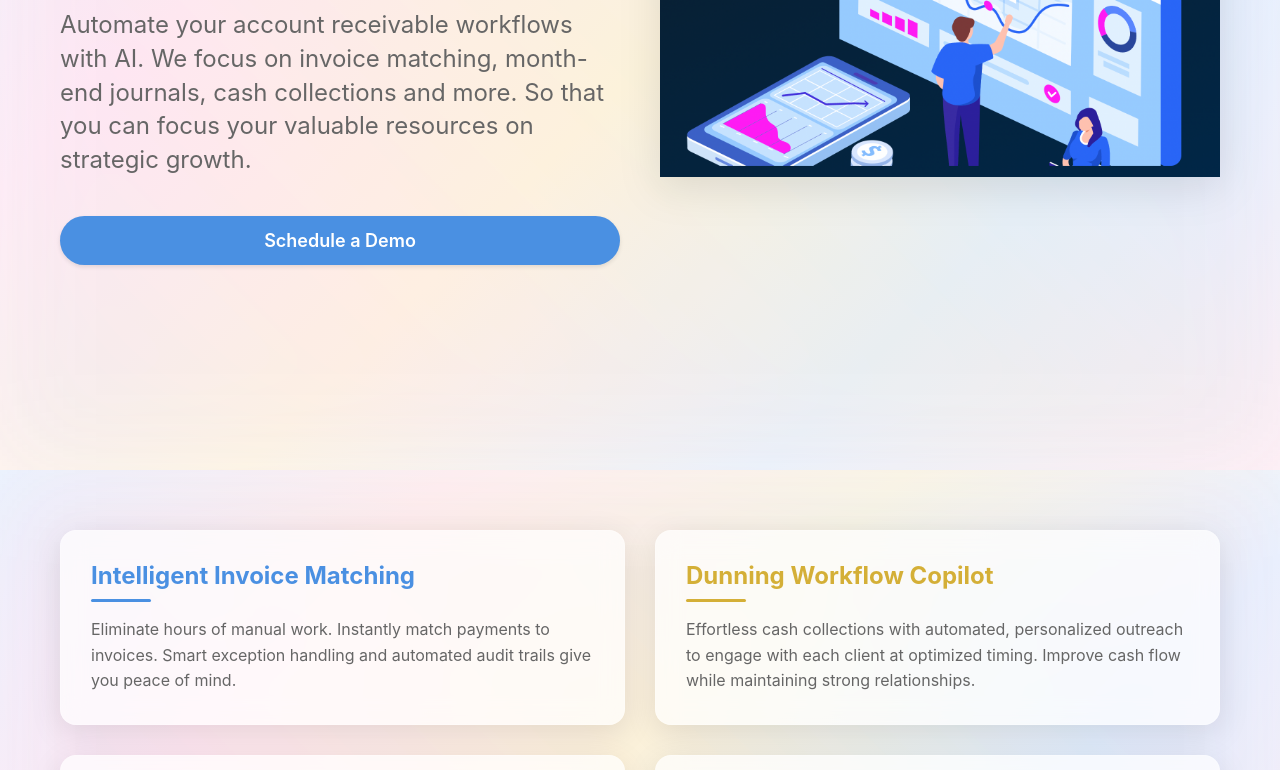
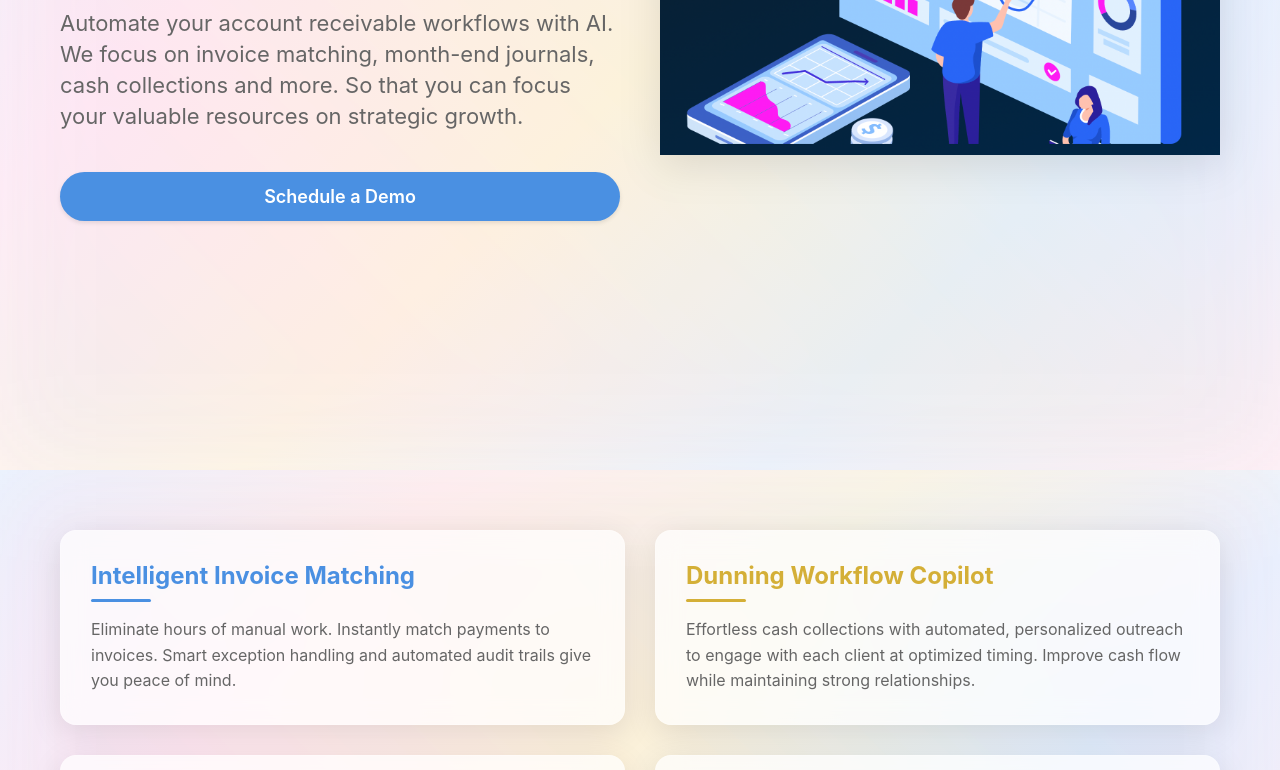
Before and after one commit to AsquaredAI/aSquaredAI.github.io, a plain HTML site: page index.html in a window 1280 px wide. Shown: the part 330-1100 px from the top of the page. Drawn offline with Linux system fonts and the light colour scheme.

Commit message:
tagline update

```diff
--- a/styles.css
+++ b/styles.css
@@ -205,7 +205,7 @@ html {
 }
 
 .hero-text .subheadline {
-    font-size: 24px;
+    font-size: 22px;
     color: #666;
     margin-bottom: 40px;
     line-height: 1.4;
```
